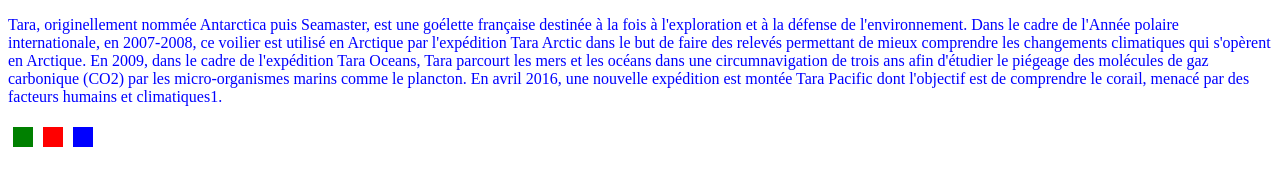
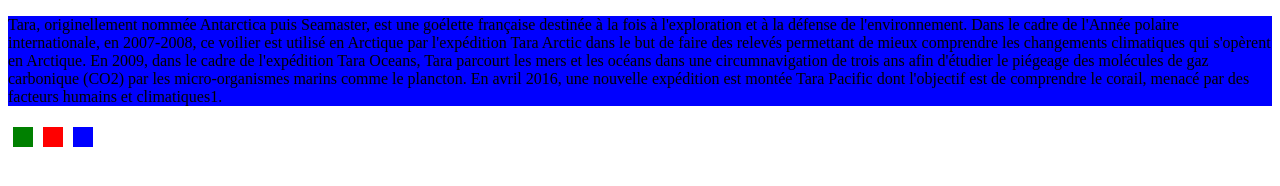
Before and after one commit to stephbak/Jquery-partie2-exercice4, a plain HTML site: page index.html in a window 1280 px wide. Both pictures are taken after a click on the element 83 px from the left and 137 px from the top of the page. Drawn offline with Linux system fonts and the light colour scheme.

Commit message:
correctionExercice4

```diff
--- a/index.html
+++ b/index.html
@@ -18,16 +18,17 @@
     <div class="color blue" id="blue"></div>
   </div>
   <script>
+  $(function(){
     $('#green').click(function(){
-  $('#text').css('color', 'green')
-})
+      $('#text').css('color', 'green');
+    });
     $('#red').click(function(){
-  $('#text').css('color', 'red')
-})
+      $('#text').css('color', 'red');
+    });
     $('#blue').click(function(){
-  $('#text').css('color', 'blue')
-})
-
+      $('#text').css('background-color', 'blue');
+    });
+  });
 </script>
 </body>
 </html>
```
Lines whose indentation alone changed are shown as unchanged.
